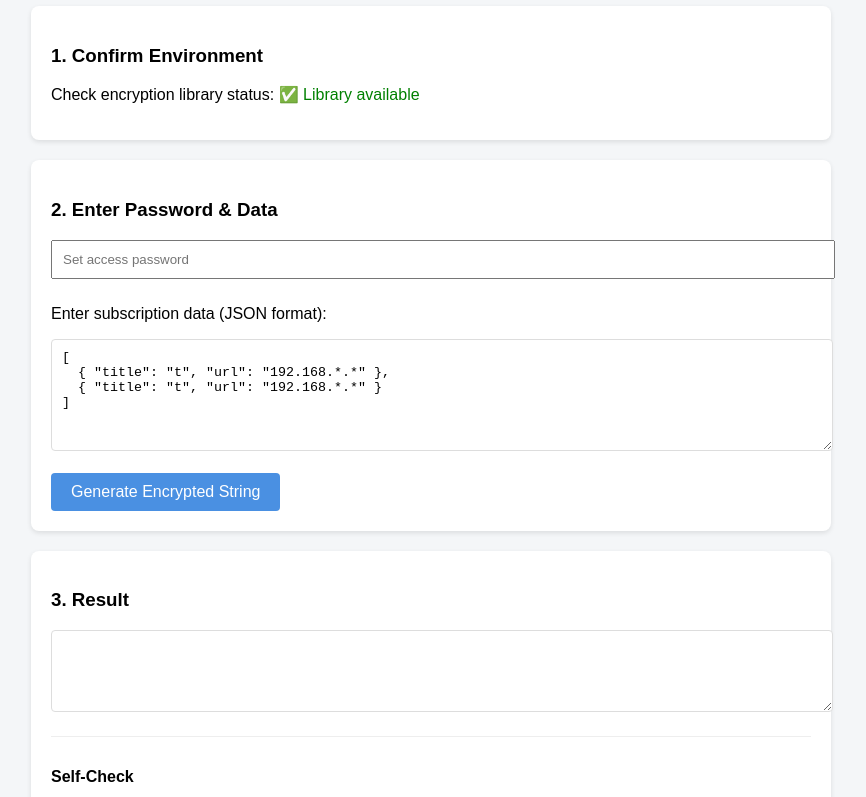
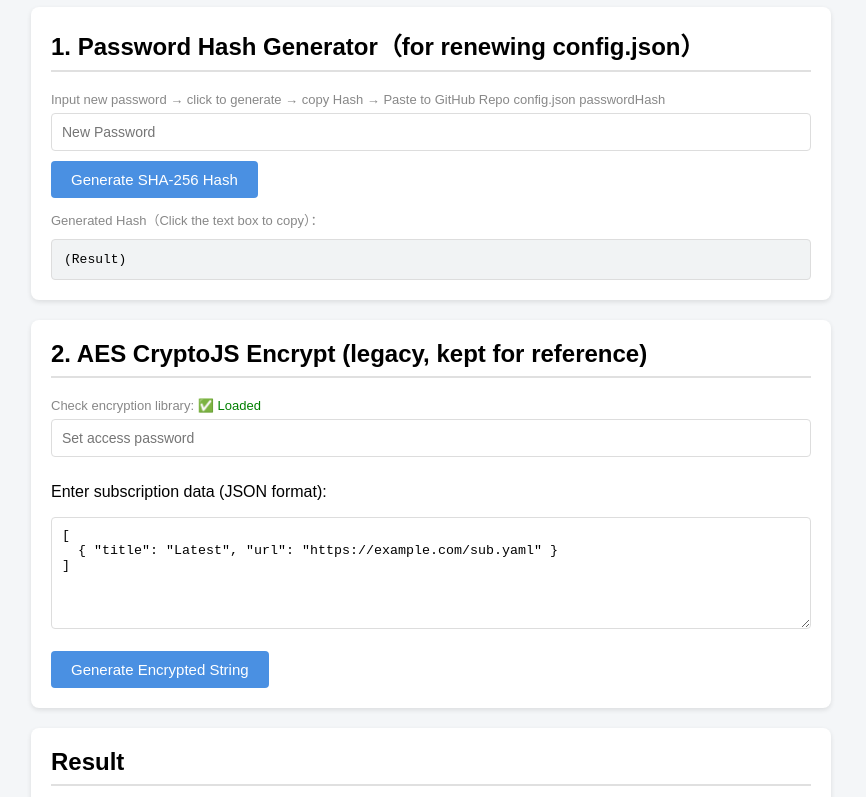
Before and after one commit to YoshikawaYuko/Encrypted-Data-Generator, a plain HTML site: page index.html in a window 1280 px wide. Shown: the part 94-891 px from the top of the page, without its empty margins (209-1075 px from the left). Drawn offline with Linux system fonts and the light colour scheme.

Commit message:
Update index.html

```diff
--- a/index.html
+++ b/index.html
@@ -2,48 +2,59 @@
 <html lang="zh-CN">
 <head>
     <meta charset="UTF-8">
-    <title>Encrypted Data Generator (Local)</title>
+    <title>Admin Tools (Local Only)</title>
     <script src="./crypto-js.min.js"></script>
     <style>
         body { font-family: sans-serif; padding: 20px; max-width: 800px; margin: 0 auto; background: #f4f6f8; }
         .box { background: white; padding: 20px; margin-bottom: 20px; border-radius: 8px; box-shadow: 0 2px 5px rgba(0,0,0,0.1); }
-        textarea { width: 100%; font-family: monospace; padding: 10px; border: 1px solid #ddd; border-radius: 4px; }
-        input { width: 100%; padding: 10px; margin-bottom: 10px; }
-        button { padding: 10px 20px; cursor: pointer; background: #4a90e2; color: white; border: none; border-radius: 4px; font-size: 16px; margin-right: 10px; }
+        textarea { width: 100%; font-family: monospace; padding: 10px; border: 1px solid #ddd; border-radius: 4px; box-sizing: border-box; }
+        input[type=text], input[type=password] { width: 100%; padding: 10px; margin-bottom: 10px; border: 1px solid #ddd; border-radius: 4px; box-sizing: border-box; font-size: 14px; }
+        button { padding: 10px 20px; cursor: pointer; background: #4a90e2; color: white; border: none; border-radius: 4px; font-size: 15px; margin-right: 10px; }
         button:hover { background: #357abd; }
-        #test-result { margin-top: 10px; font-weight: bold; }
-        .success { color: green; }
-        .error { color: red; }
+        .result-box { background: #f1f3f4; padding: 12px; border-radius: 4px; font-family: monospace; word-break: break-all; border: 1px solid #ddd; margin-top: 10px; font-size: 13px; cursor: pointer; }
+        .success { color: green; font-weight: bold; margin-top: 8px; }
+        .error { color: red; font-weight: bold; margin-top: 8px; }
+        h2 { margin-top: 0; border-bottom: 2px solid #e0e0e0; padding-bottom: 8px; }
+        .step { color: #888; font-size: 13px; margin-bottom: 6px; }
     </style>
 </head>
 <body>
-    <h1>Encrypted Data Generator</h1>
+    <h1>🛠️ Admin Tools <small style="font-size:14px;color:#888;">(DO NOT upload to public network)</small></h1>
 
+    <!-- ══════════════════════════════════════════════ -->
+    <!-- 1. Password Hash Generator                     -->
+    <!-- ══════════════════════════════════════════════ -->
     <div class="box">
-        <h3>1. Confirm Environment</h3>
-        <p>Check encryption library status: <span id="lib-status">...</span></p>
+        <h2>1. Password Hash Generator（for renewing config.json）</h2>
+        <p class="step">Input new password → click to generate → copy Hash → Paste to GitHub Repo config.json passwordHash</p>
+        <input type="password" id="new-password" placeholder="New Password">
+        <button onclick="generateHash()">Generate SHA-256 Hash</button>
+        <div class="step" style="margin-top:12px;">Generated Hash（Click the text box to copy）：</div>
+        <div class="result-box" id="hash-result" onclick="copyHash()">(Result)</div>
+        <div id="hash-status"></div>
     </div>
 
+    <!-- ══════════════════════════════════════════════ -->
+    <!-- 2. CryptoJS Encrypt (legacy, kept for reference) -->
+    <!-- ══════════════════════════════════════════════ -->
     <div class="box">
-        <h3>2. Enter Password & Data</h3>
+        <h2>2. AES CryptoJS Encrypt (legacy, kept for reference)</h2>
+        <p class="step">Check encryption library: <span id="lib-status">...</span></p>
         <input type="text" id="password" placeholder="Set access password">
-        <p>Enter subscription data (JSON format): </p>
+        <p>Enter subscription data (JSON format):</p>
         <textarea id="data" rows="6">
 [
-  { "title": "t", "url": "192.168.*.*" },
-  { "title": "t", "url": "192.168.*.*" }
+  { "title": "Latest", "url": "https://example.com/sub.yaml" }
 ]</textarea>
         <br><br>
         <button onclick="encrypt()">Generate Encrypted String</button>
     </div>
 
     <div class="box">
-        <h3>3. Result</h3>
+        <h2>Result</h2>
         <textarea id="result" rows="4" readonly onclick="this.select()"></textarea>
-
         <div style="margin-top: 20px; border-top: 1px solid #eee; padding-top: 10px;">
             <h4>Self-Check</h4>
-            <p>Try decrypting the string you just generated with the password above to ensure the data is intact.</p>
             <button onclick="testDecrypt()" style="background: #666;">Test Decryption</button>
             <div id="test-result"></div>
         </div>
@@ -53,27 +64,46 @@
         window.onload = function() {
             const status = document.getElementById('lib-status');
             if (typeof CryptoJS === 'undefined') {
-                status.innerHTML = "❌ Check whether crypto-js.min.js is in library.";
-                status.className = "error";
+                status.innerHTML = '<span style="color:red">❌ crypto-js.min.js not found</span>';
             } else {
-                status.innerHTML = "✅ Library available";
-                status.className = "success";
+                status.innerHTML = '<span style="color:green">✅ Loaded</span>';
             }
         };
+
+        async function generateHash() {
+            const pwd = document.getElementById('new-password').value;
+            const statusEl = document.getElementById('hash-status');
+            if (!pwd) {
+                statusEl.innerHTML = '<span class="error">❌ Please type in password</span>';
+                return;
+            }
+            const encoded = new TextEncoder().encode(pwd);
+            const hashBuf = await crypto.subtle.digest('SHA-256', encoded);
+            const hashHex = Array.from(new Uint8Array(hashBuf))
+                .map(b => b.toString(16).padStart(2, '0'))
+                .join('');
+            document.getElementById('hash-result').textContent = hashHex;
+            statusEl.innerHTML = '<span class="success">✅ Success! Click the input box to copy</span>';
+        }
+
+        function copyHash() {
+            const text = document.getElementById('hash-result').textContent;
+            if (text === '(Result)') return;
+            navigator.clipboard.writeText(text).then(() => {
+                document.getElementById('hash-status').innerHTML = '<span class="success">✅ Copied to clipboard</span>';
+            });
+        }
 
         function encrypt() {
             const pwd = document.getElementById('password').value;
             const data = document.getElementById('data').value;
-            if(!pwd) return alert("❌ Lack of password");
-
+            if (!pwd) return alert('❌ Lack of password');
             try {
                 const encrypted = CryptoJS.AES.encrypt(data, pwd).toString();
                 document.getElementById('result').value = encrypted;
-
-                document.getElementById('test-result').innerHTML = "✅ Success";
-                document.getElementById('test-result').className = "success";
+                document.getElementById('test-result').innerHTML = '<span class="success">✅ Success</span>';
             } catch(e) {
-                alert("Failed: " + e.message);
+                alert('Failed: ' + e.message);
             }
         }
 
@@ -81,23 +111,17 @@
             const pwd = document.getElementById('password').value;
             const encrypted = document.getElementById('result').value;
             const output = document.getElementById('test-result');
-
-            if (!encrypted) return alert("Generate code first");
-
+            if (!encrypted) return alert('Generate code first');
             try {
                 const bytes = CryptoJS.AES.decrypt(encrypted, pwd);
                 const originalText = bytes.toString(CryptoJS.enc.Utf8);
-
-                if (originalText.startsWith("[")) {
-                    output.innerHTML = "✅ Success! Available JSON format.";
-                    output.className = "success";
+                if (originalText.startsWith('[')) {
+                    output.innerHTML = '<span class="success">✅ Success! Valid JSON.</span>';
                 } else {
-                    output.innerHTML = "❌ Incorrect JSON format.";
-                    output.className = "error";
+                    output.innerHTML = '<span class="error">❌ Incorrect JSON format.</span>';
                 }
             } catch (e) {
-                output.innerHTML = "❌ Totally failed: " + e.message;
-                output.className = "error";
+                output.innerHTML = '<span class="error">❌ Failed: ' + e.message + '</span>';
             }
         }
     </script>
```
